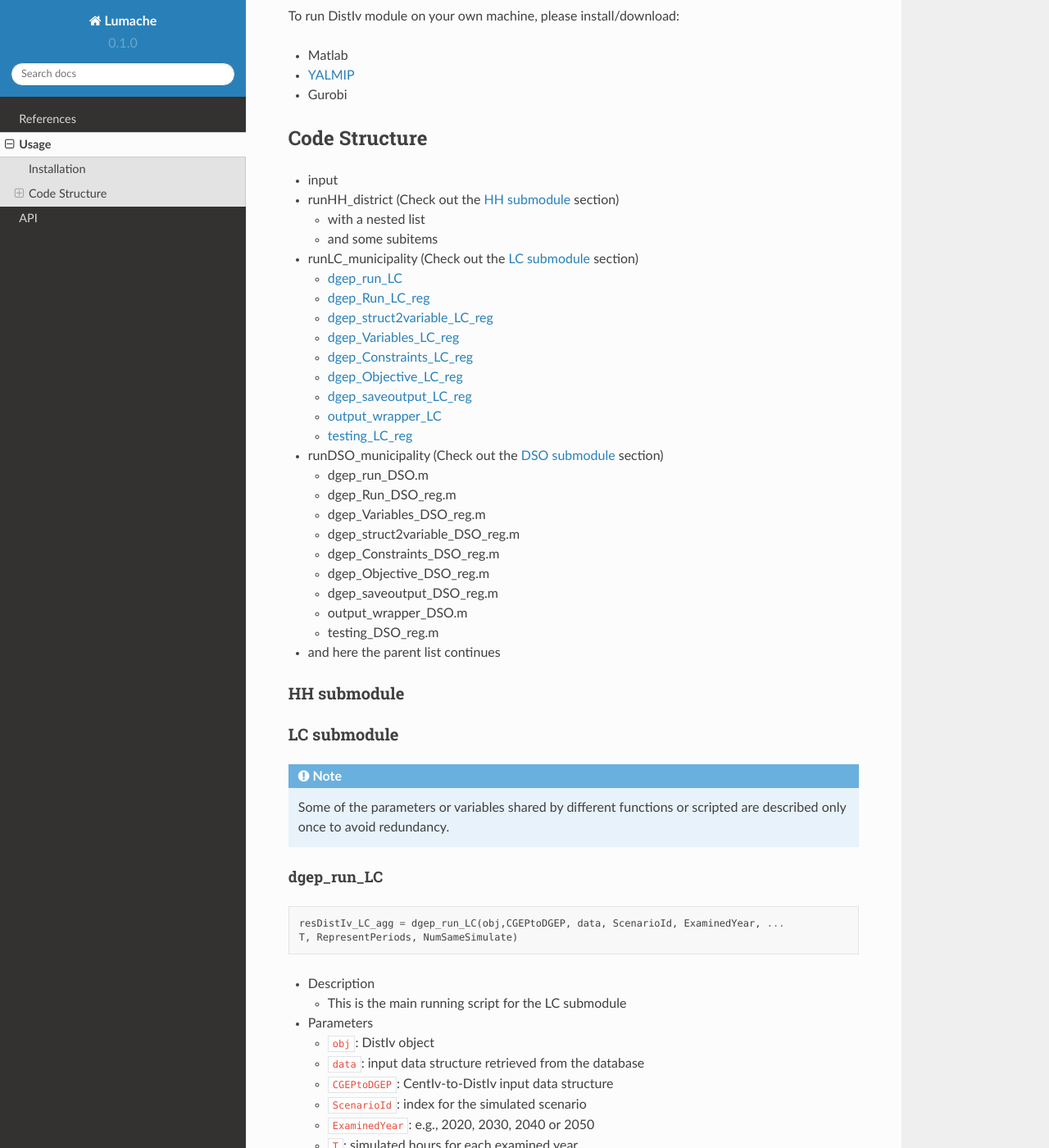
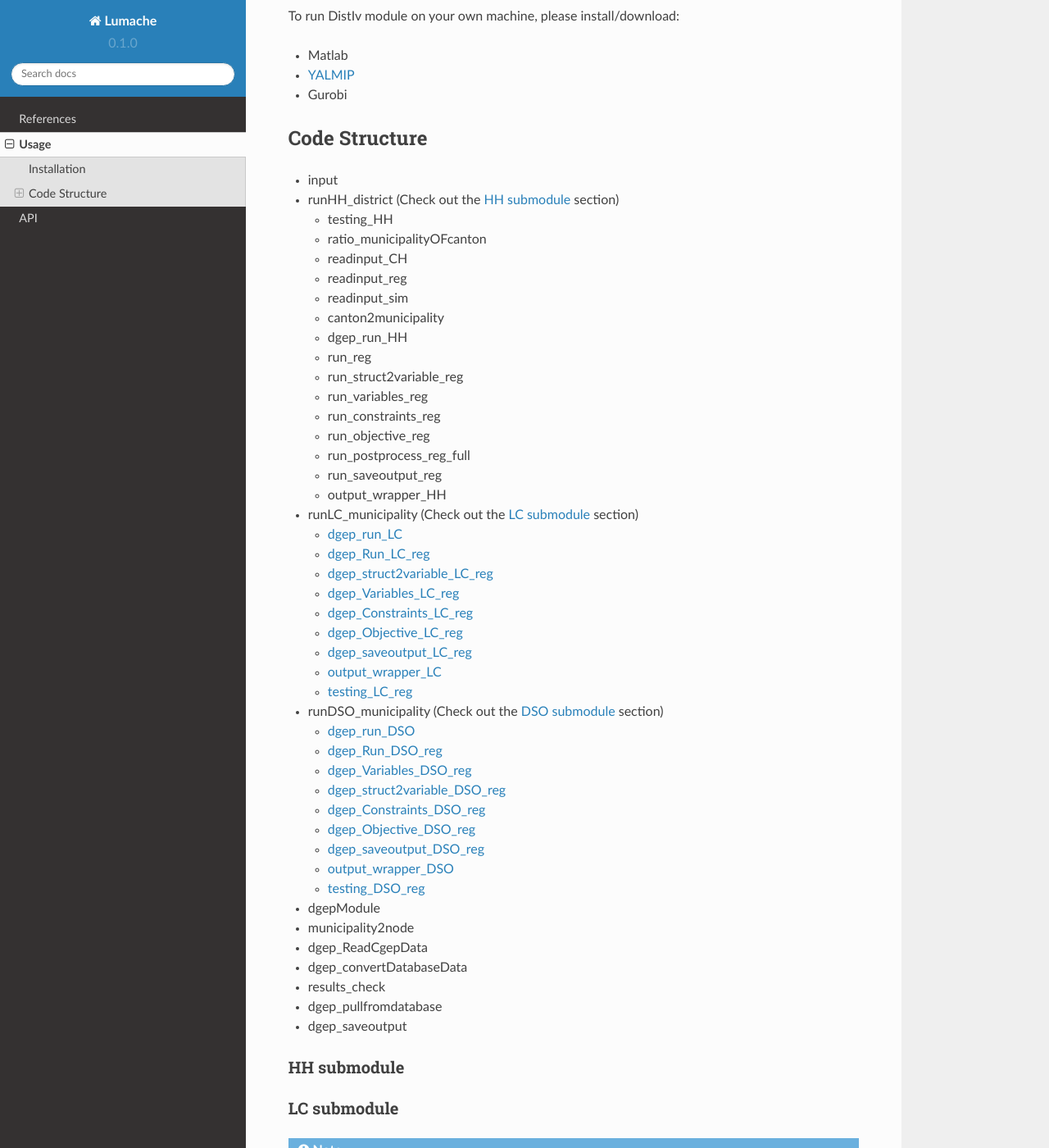
Before and after one commit to xuejiaohan/Nexuse_distiv_doc, a Sphinx documentation site: the page built from docs/source/usage.rst, in a window 1280 px wide and 1400 px high, scrolled down 357 px. Shown: the whole window at 82% size. Built offline with Sphinx 7.4.7 and the Read the Docs theme 2.0.0, drawn with Linux system fonts in a browser that asks for light colours; pages that are not in the unit, such as notebooks, are missing from menus; some of the changed text lies outside the part shown.

Commit message:
Update usage.rst

```diff
--- a/docs/source/usage.rst
+++ b/docs/source/usage.rst
@@ -33,8 +33,22 @@ Code Structure
 * input
 * runHH_district (Check out the :ref:`HH` section)
 
-  * with a nested list
-  * and some subitems
+  * testing_HH
+  * ratio_municipalityOFcanton
+  * readinput_CH
+  * readinput_reg
+  * readinput_sim
+  * canton2municipality
+  * dgep_run_HH
+  * run_reg
+  * run_struct2variable_reg
+  * run_variables_reg
+  * run_constraints_reg
+  * run_objective_reg
+  * run_postprocess_reg_full
+  * run_saveoutput_reg
+  * output_wrapper_HH
+
 
 * runLC_municipality (Check out the :ref:`LC` section)
 
@@ -51,18 +65,24 @@ Code Structure
 
 * runDSO_municipality (Check out the :ref:`DSO` section)
 
-  * dgep_run_DSO.m
-  * dgep_Run_DSO_reg.m
-  * dgep_Variables_DSO_reg.m
-  * dgep_struct2variable_DSO_reg.m
-  * dgep_Constraints_DSO_reg.m
-  * dgep_Objective_DSO_reg.m
-  * dgep_saveoutput_DSO_reg.m
-  * output_wrapper_DSO.m
-  * testing_DSO_reg.m
+  * :ref:`dgep_run_DSO`
+  * :ref:`dgep_Run_DSO_reg`
+  * :ref:`dgep_Variables_DSO_reg`
+  * :ref:`dgep_struct2variable_DSO_reg`
+  * :ref:`dgep_Constraints_DSO_reg`
+  * :ref:`dgep_Objective_DSO_reg`
+  * :ref:`dgep_saveoutput_DSO_reg`
+  * :ref:`output_wrapper_DSO`
+  * :ref:`testing_DSO_reg`
 
 
-* and here the parent list continues
+* dgepModule
+* municipality2node
+* dgep_ReadCgepData
+* dgep_convertDatabaseData
+* results_check
+* dgep_pullfromdatabase
+* dgep_saveoutput
 
 
 .. _HH:
@@ -295,8 +315,62 @@ testing_LC_reg
 DSO submodule
 --------------------------------------------
 
-To retrieve a list of random ingredients,
-you can use the ``lumache.get_random_ingredients()`` function:
+
+.. _dgep_run_DSO:
+
+dgep_run_DSO
+~~~~~~~~~~~~~~
+
+
+.. _dgep_Run_DSO_reg:
+
+dgep_Run_DSO_reg
+~~~~~~~~~~~~~~
+
+
+.. _dgep_Variables_DSO_reg:
+
+dgep_Variables_DSO_reg
+~~~~~~~~~~~~~~~~~~~~~~
+
+
+.. _dgep_struct2variable_DSO_reg:
+
+dgep_struct2variable_DSO_reg
+~~~~~~~~~~~~~~~~~~~~~~
+
+
+.. _dgep_Constraints_DSO_reg:
+
+dgep_Constraints_DSO_reg
+~~~~~~~~~~~~~~~~~~~~~~
+
+
+.. _dgep_Objective_DSO_reg:
+
+dgep_Objective_DSO_reg
+~~~~~~~~~~~~~~~~~~~~~~
+
+
+
+.. _dgep_saveoutput_DSO_reg:
+
+dgep_saveoutput_DSO_reg
+~~~~~~~~~~~~~~~~~~~~~~
+
+
+.. _output_wrapper_DSO:
+
+output_wrapper_DSO
+~~~~~~~~~~~~~~~~~~
+
+
+.. _testing_DSO_reg:
+
+testing_DSO_reg
+~~~~~~~~~~~~~~~~~~
+
+
 
 .. code-block::
 
```
